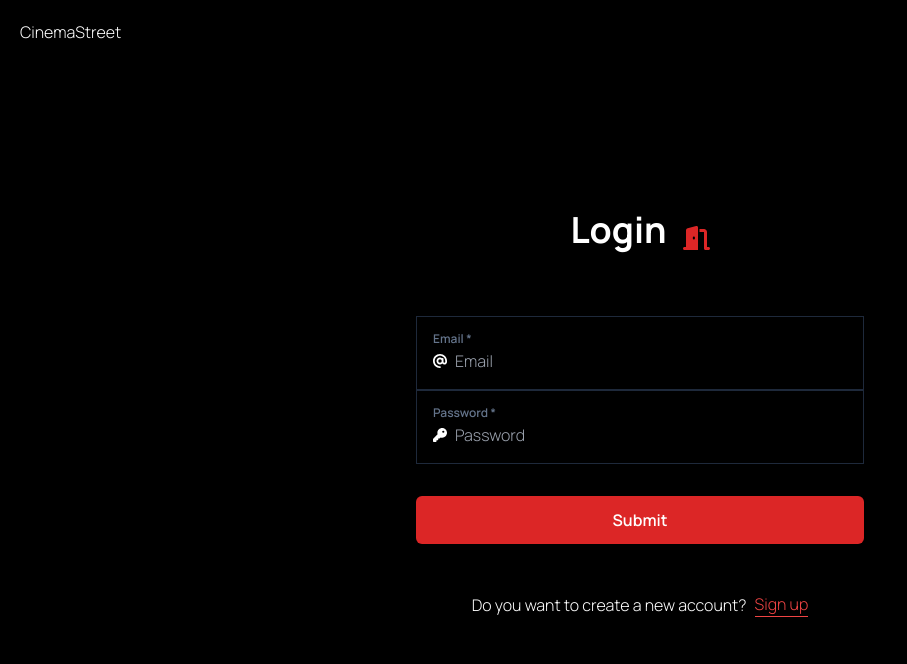
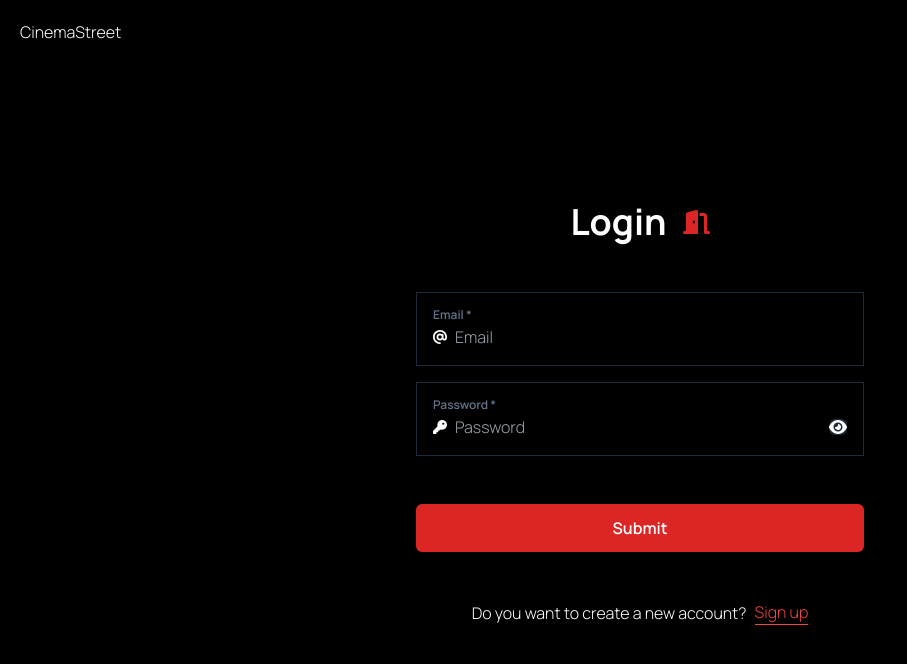
Before and after one commit to ecspetra/cinema, a Next.js app: page /auth in a window 1280 px wide. Both pictures are taken after a click on the button "Login". Shown: the top 664 px of the page, without its empty margins (0-907 px from the left). Built offline with nearby package versions, Linux system fonts and the light colour scheme; no server answers.

Commit message:
Working on auth page

```diff
--- a/src/app/components/Auth/LoginForm/index.tsx
+++ b/src/app/components/Auth/LoginForm/index.tsx
@@ -1,5 +1,5 @@
-import React, { useState } from 'react'
-import { signIn, signUp } from '@/firebase/config'
+import React, { ChangeEvent, useState } from 'react'
+import { signIn } from '@/firebase/config'
 import InputField from '../../UI/Input/InputField/index'
 import Title from '../../UI/Title/Title'
 import Button from '../../UI/Button/index'
@@ -8,68 +8,111 @@ import { FontAwesomeIcon } from '@fortawesome/react-fontawesome'
 import { faAt, faKey, faDoorOpen } from '@fortawesome/free-solid-svg-icons'
 import Loader from '@/components/Loader'
 import Error from '@/app/components/UI/Error'
+import { ERROR_MESSAGES } from '@/constants/errorMessages'
+
+interface LoginFormData {
+	email: {
+		value: string
+		error: string
+	}
+	password: {
+		value: string
+		error: string
+	}
+	formError: {
+		error: string
+	}
+}
 
 function LoginForm() {
 	const [isLoading, setIsLoading] = useState<boolean>(false)
-	const [errors, setErrors] = useState({
-		email: '',
-		password: '',
-		general: '',
+	const [isTouched, setIsTouched] = useState<boolean>(false)
+	const [formData, setFormData] = useState<LoginFormData>({
+		email: {
+			value: '',
+			error: '',
+		},
+		password: {
+			value: '',
+			error: '',
+		},
+		formError: {
+			error: '',
+		},
 	})
-	const [email, setEmail] = useState('')
-	const [password, setPassword] = useState('')
 	const router = useRouter()
-	const isEmailValid =
-		/^(([^<>()\[\]\\.,;:\s@"]+(\.[^<>()\[\]\\.,;:\s@"]+)*)|(".+"))@((\[[0-9]{1,3}\.[0-9]{1,3}\.[0-9]{1,3}\.[0-9]{1,3}])|(([a-zA-Z\-0-9]+\.)+[a-zA-Z]{2,}))$/
-	const isPasswordValid = password.length >= 8
+	const isEmailValid = /\S+@\S+\.\S+/.test(formData.email.value)
+	const isPasswordValid = formData.password.value.length > 0
 
-	const handleEmailInput = (newValue: string) => {
-		setEmail(newValue)
+	const handleEmailChange = (event: ChangeEvent<HTMLInputElement>) => {
+		const error =
+			event.target.value === '' ? ERROR_MESSAGES.INVALID_EMAIL : ''
+		updateField('email', event.target.value, error)
+	}
 
-		setErrors(prevErrors => ({
-			...prevErrors,
-			email: newValue ? '' : 'Please enter a valid email address',
+	const handlePasswordChange = (event: ChangeEvent<HTMLInputElement>) => {
+		const error =
+			event.target.value === '' ? ERROR_MESSAGES.REQUIRED_FIELD : ''
+		updateField('password', event.target.value, error)
+	}
+
+	const updateField = (
+		fieldName: keyof LoginFormData,
+		value: string,
+		error: string = ''
+	) => {
+		setFormData(prevState => ({
+			...prevState,
+			[fieldName]: { ...prevState[fieldName], value, error },
+		}))
+
+		if (!isTouched) setIsTouched(true)
+	}
+
+	const updateFormError = (error: string) => {
+		setFormData(prevState => ({
+			...prevState,
+			formError: { error },
 		}))
 	}
 
-	const handlePasswordInput = (newValue: string) => {
-		setPassword(newValue)
+	const clearForm = () => {
+		setFormData({
+			email: { value: '', error: '' },
+			password: { value: '', error: '' },
+			formError: { error: '' },
+		})
+	}
 
-		setErrors(prevErrors => ({
-			...prevErrors,
-			password: newValue
-				? ''
-				: 'Password length must be at least 8 characters',
-		}))
-	}
-	const handleLogin = async event => {
+	const handleLogin = async (event: React.FormEvent) => {
 		event.preventDefault()
 		setIsLoading(true)
-		setErrors({
-			email: isEmailValid.test(email)
-				? ''
-				: 'Please enter a valid email address',
-			password: isPasswordValid
-				? ''
-				: 'Password length must be at least 8 characters',
-			general: '',
-		})
 
-		if (isPasswordValid && isEmailValid.test(email)) {
+		const isFormValid = isEmailValid && isPasswordValid
+
+		if (isFormValid && isTouched) {
 			try {
-				await signIn(email, password)
-				setEmail('')
-				setPassword('')
+				await signIn(formData.email.value, formData.password.value)
+				updateFormError('')
+				clearForm()
 				await router.push('/')
-			} catch (error) {
-				setErrors(prevErrors => ({
-					...prevErrors,
-					general: error.toString(),
-				}))
+			} catch (error: any) {
+				updateFormError(error.toString())
 			} finally {
 				setIsLoading(false)
 			}
 		} else {
+			setFormData(prevState => ({
+				...prevState,
+				email: {
+					...prevState.email,
+					error: isEmailValid ? '' : ERROR_MESSAGES.INVALID_EMAIL,
+				},
+				password: {
+					...prevState.password,
+					error: isPasswordValid ? '' : ERROR_MESSAGES.REQUIRED_FIELD,
+				},
+			}))
 			setIsLoading(false)
 		}
 	}
@@ -78,7 +121,7 @@ function LoginForm() {
 		<div className='w-full flex flex-col justify-center items-center'>
 			<div className='max-w-md w-full'>
 				<div className='flex justify-center items-center mb-12 gap-4'>
-					<Title className='mb-0'>Login</Title>
+					<Title className='!mb-0'>Login</Title>
 					<FontAwesomeIcon
 						className='text-2xl text-red-600'
 						icon={faDoorOpen}
@@ -86,31 +129,33 @@ function LoginForm() {
 				</div>
 				<form
 					onSubmit={handleLogin}
-					className='flex flex-col justify-center items-center'
+					className='flex flex-col justify-center items-center gap-4'
 				>
 					<InputField
 						id='userEmail'
 						label='Email'
+						value={formData.email.value}
+						error={formData.email.error}
+						onChange={handleEmailChange}
 						icon={faAt}
-						error={errors.email}
 						required
 						placeholder='Email'
-						onChange={handleEmailInput}
 					/>
 					<InputField
 						id='userPassword'
 						label='Password'
+						value={formData.password.value}
+						error={formData.password.error}
+						onChange={handlePasswordChange}
 						icon={faKey}
-						error={errors.password}
 						required
 						type='password'
 						placeholder='Password'
-						onChange={handlePasswordInput}
 					/>
-					{errors.general && (
+					{formData.formError.error && (
 						<Error
-							className='bg-red-600/20 px-4 py-2 w-full rounded-md'
-							error={errors.general}
+							className='px-4 py-2 bg-red-600/20 w-full rounded-md'
+							error={formData.formError.error}
 						/>
 					)}
 					<Button className='mt-8 w-full relative' type='submit'>
--- a/src/app/components/Auth/SignUpForm/index.tsx
+++ b/src/app/components/Auth/SignUpForm/index.tsx
@@ -1,4 +1,4 @@
-import React, { useState } from 'react'
+import React, { ChangeEvent, useState } from 'react'
 import { signUp } from '@/firebase/config'
 import Title from '../../UI/Title/Title'
 import Button from '../../UI/Button/index'
@@ -13,11 +13,30 @@ import {
 } from '@fortawesome/free-solid-svg-icons'
 import Loader from '@/components/Loader'
 import { ERROR_MESSAGES } from '@/constants/errorMessages'
+import Error from '@/app/components/UI/Error'
+
+interface SignUpFormData {
+	name: {
+		value: string
+		error: string
+	}
+	email: {
+		value: string
+		error: string
+	}
+	password: {
+		value: string
+		error: string
+	}
+	formError: {
+		error: string
+	}
+}
 
 function SignUpForm() {
 	const [isLoading, setIsLoading] = useState<boolean>(false)
 	const [isTouched, setIsTouched] = useState<boolean>(false)
-	const [formData, setFormData] = useState({
+	const [formData, setFormData] = useState<SignUpFormData>({
 		name: {
 			value: '',
 			error: '',
@@ -30,32 +49,35 @@ function SignUpForm() {
 			value: '',
 			error: '',
 		},
+		formError: {
+			error: '',
+		},
 	})
 	const router = useRouter()
 	const isNameValid = formData.name.value.trim() !== ''
 	const isEmailValid = /\S+@\S+\.\S+/.test(formData.email.value)
 	const isPasswordValid = formData.password.value.length >= 8
 
-	const handleNameChange = event => {
+	const handleNameChange = (event: ChangeEvent<HTMLInputElement>) => {
 		const error =
 			event.target.value === '' ? ERROR_MESSAGES.REQUIRED_FIELD : ''
 		updateField('name', event.target.value, error)
 	}
 
-	const handleEmailChange = event => {
+	const handleEmailChange = (event: ChangeEvent<HTMLInputElement>) => {
 		const error =
 			event.target.value === '' ? ERROR_MESSAGES.INVALID_EMAIL : ''
 		updateField('email', event.target.value, error)
 	}
 
-	const handlePasswordChange = event => {
+	const handlePasswordChange = (event: ChangeEvent<HTMLInputElement>) => {
 		const error =
 			event.target.value === '' ? ERROR_MESSAGES.INVALID_PASSWORD : ''
 		updateField('password', event.target.value, error)
 	}
 
 	const updateField = (
-		fieldName: string,
+		fieldName: keyof SignUpFormData,
 		value: string,
 		error: string = ''
 	) => {
@@ -67,13 +89,20 @@ function SignUpForm() {
 		if (!isTouched) setIsTouched(true)
 	}
 
-	const clearErrors = () => {
+	const updateFormError = (error: string) => {
 		setFormData(prevState => ({
 			...prevState,
-			name: { ...prevState.name, error: '' },
-			email: { ...prevState.email, error: '' },
-			password: { ...prevState.password, error: '' },
+			formError: { error },
 		}))
+	}
+
+	const clearForm = () => {
+		setFormData({
+			name: { value: '', error: '' },
+			email: { value: '', error: '' },
+			password: { value: '', error: '' },
+			formError: { error: '' },
+		})
 	}
 
 	const handleSignUp = async (event: React.FormEvent) => {
@@ -83,16 +112,17 @@ function SignUpForm() {
 		const isFormValid = isNameValid && isEmailValid && isPasswordValid
 
 		if (isFormValid && isTouched) {
-			clearErrors()
 			try {
 				await signUp(
 					formData.email.value,
 					formData.password.value,
 					formData.name.value
 				)
+				updateFormError('')
+				clearForm()
 				await router.push('/')
-			} catch (error) {
-				console.log(error)
+			} catch (error: any) {
+				updateFormError(error.toString())
 			} finally {
 				setIsLoading(false)
 			}
@@ -164,6 +194,12 @@ function SignUpForm() {
 						type='password'
 						placeholder='Password'
 					/>
+					{formData.formError.error && (
+						<Error
+							className='px-4 py-2 bg-red-600/20 w-full rounded-md'
+							error={formData.formError.error}
+						/>
+					)}
 					<Button className='mt-8 w-full relative' type='submit'>
 						{isLoading ? (
 							<span className='flex justify-center items-center'>
--- a/src/app/components/UI/Input/InputField/index.tsx
+++ b/src/app/components/UI/Input/InputField/index.tsx
@@ -1,8 +1,10 @@
-import React, { ChangeEventHandler, FC } from 'react'
+import React, { ChangeEventHandler, FC, useState } from 'react'
 import classNames from 'classnames'
 import { FontAwesomeIcon } from '@fortawesome/react-fontawesome'
 import { IconProp } from '@fortawesome/fontawesome-svg-core'
+import { faEye, faEyeSlash } from '@fortawesome/free-solid-svg-icons'
 import Error from '@/app/components/UI/Error'
+import Button from '@/app/components/UI/Button'
 
 type PropsType = {
 	id: string
@@ -29,6 +31,11 @@ const InputField: FC<PropsType> = ({
 	icon,
 	required,
 }) => {
+	const [isPasswordVisible, setIsPasswordVisible] = useState<boolean>(false)
+	const isPasswordInput = type === 'password'
+	const inputClassName =
+		'w-full bg-transparent autofill:shadow-[inset_0_0_0px_1000px_#000000/0] autofill:caret-white outline-none block'
+
 	return (
 		<div className='w-full'>
 			<label
@@ -42,19 +49,54 @@ const InputField: FC<PropsType> = ({
 				<span className='text-xs text-slate-500 font-semibold'>
 					{`${label}${required && ' *'}`}
 				</span>
-				<div className='flex justify-items-start items-center'>
+				<span className='flex justify-between items-center'>
+					<span className='w-full flex justify-start items-center'>
 						{icon && (
-						<FontAwesomeIcon className='text-sm mr-2' icon={icon} />
+							<FontAwesomeIcon
+								className='text-sm mr-2'
+								icon={icon}
+							/>
 						)}
+						{isPasswordInput ? (
+							<span className='w-full flex justify-between items-center'>
+								<input
+									value={value}
+									onChange={onChange}
+									type={
+										isPasswordVisible ? 'text' : 'password'
+									}
+									id={id}
+									placeholder={placeholder}
+									className={inputClassName}
+								/>
+								<Button
+									className='w-auto h-auto hover:bg-transparent'
+									context='icon'
+									onClick={() =>
+										setIsPasswordVisible(!isPasswordVisible)
+									}
+								>
+									<FontAwesomeIcon
+										icon={
+											isPasswordVisible
+												? faEyeSlash
+												: faEye
+										}
+									/>
+								</Button>
+							</span>
+						) : (
 							<input
 								value={value}
 								onChange={onChange}
 								type={type}
 								id={id}
 								placeholder={placeholder}
-						className='w-full bg-transparent autofill:shadow-[inset_0_0_0px_1000px_#000000/0] autofill:caret-white outline-none block'
+								className={inputClassName}
 							/>
-				</div>
+						)}
+					</span>
+				</span>
 			</label>
 			{error && <Error className='self-start' error={error} />}
 		</div>
```
Lines whose indentation alone changed are shown as unchanged.
